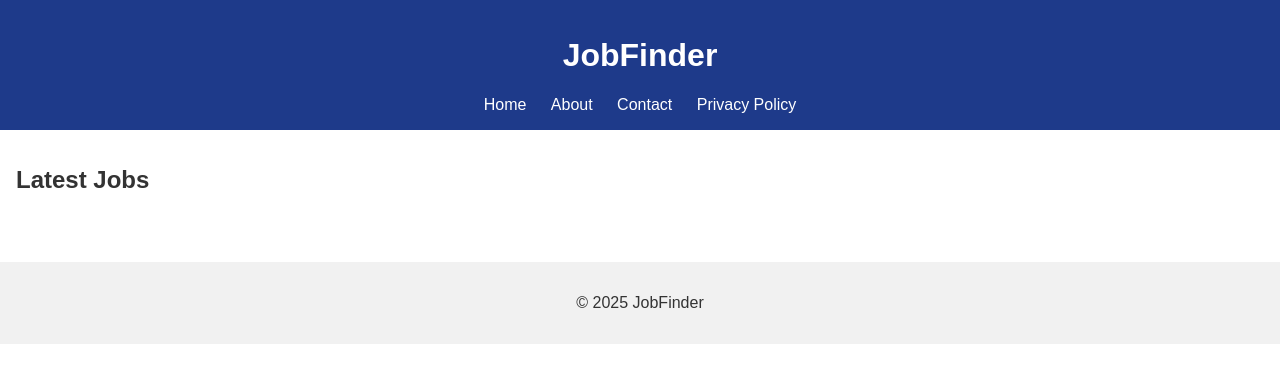
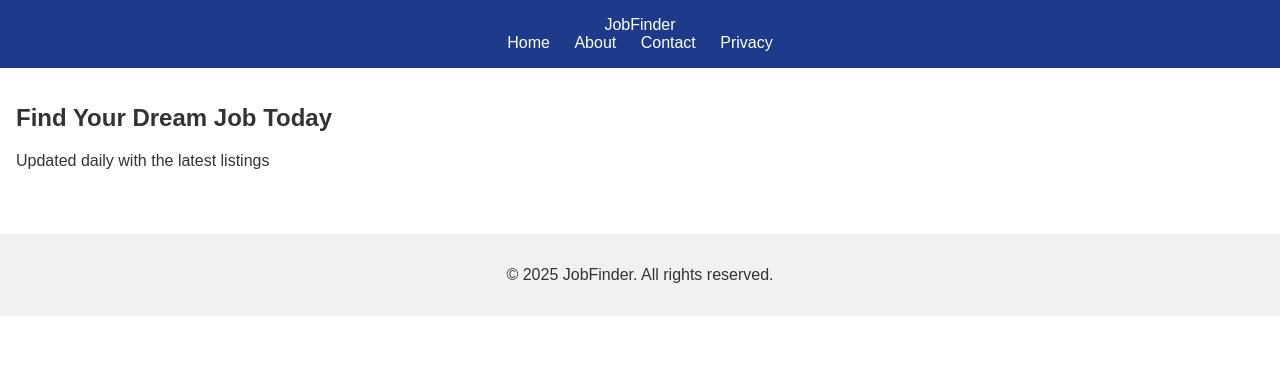
Before and after one commit to serviceproivder1/jobfinder, a plain HTML site: page jobfinder/index.html in a window 1280 px wide. Drawn offline with Linux system fonts and the light colour scheme; no server answers.

Commit message:
Update index.html

```diff
--- a/jobfinder/index.html
+++ b/jobfinder/index.html
@@ -3,27 +3,36 @@
 <head>
   <meta charset="UTF-8" />
   <meta name="viewport" content="width=device-width, initial-scale=1.0" />
-  <meta name="description" content="Find latest job listings and apply online.">
-  <title>JobFinder - Latest Job Listings</title>
+  <meta name="description" content="Find latest and genuine job listings updated regularly.">
+  <title>JobFinder - Home</title>
   <link rel="stylesheet" href="style.css" />
 </head>
 <body>
   <header>
-    <h1>JobFinder</h1>
+    <div class="logo">JobFinder</div>
     <nav>
       <a href="index.html">Home</a>
       <a href="about.html">About</a>
       <a href="contact.html">Contact</a>
-      <a href="privacy.html">Privacy Policy</a>
+      <a href="privacy.html">Privacy</a>
     </nav>
   </header>
+
   <main>
-    <h2>Latest Jobs</h2>
-    <div id="job-list" class="job-grid"></div>
+    <section class="hero">
+      <h1>Find Your Dream Job Today</h1>
+      <p>Updated daily with the latest listings</p>
+    </section>
+
+    <section class="job-listings" id="job-listings">
+      <!-- Jobs will be loaded here by main.js -->
+    </section>
   </main>
+
   <footer>
-    <p>&copy; 2025 JobFinder</p>
+    <p>&copy; 2025 JobFinder. All rights reserved.</p>
   </footer>
-  <script src="jobs.js"></script>
+
+  <script src="main.js"></script>
 </body>
 </html>
```
